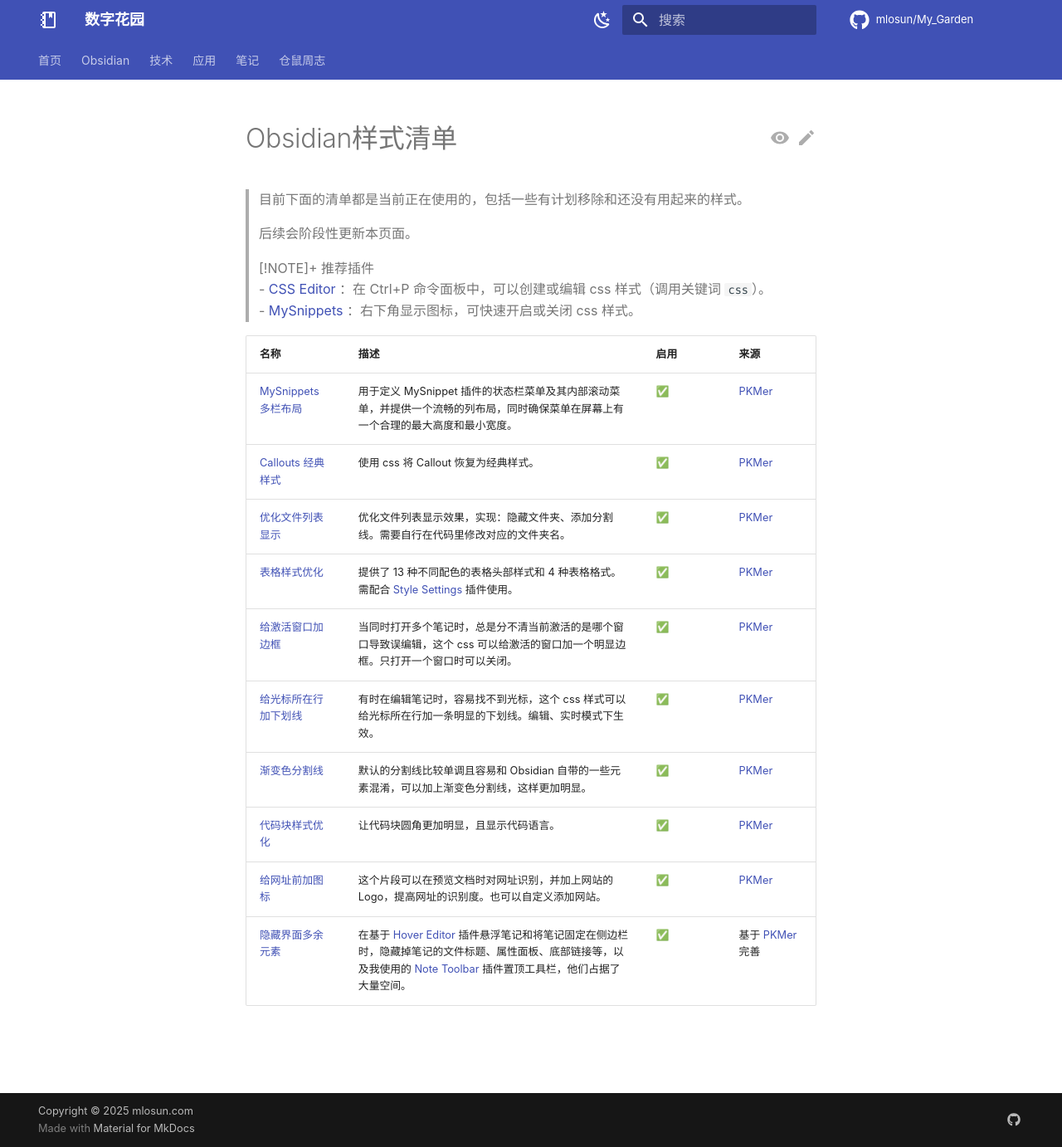
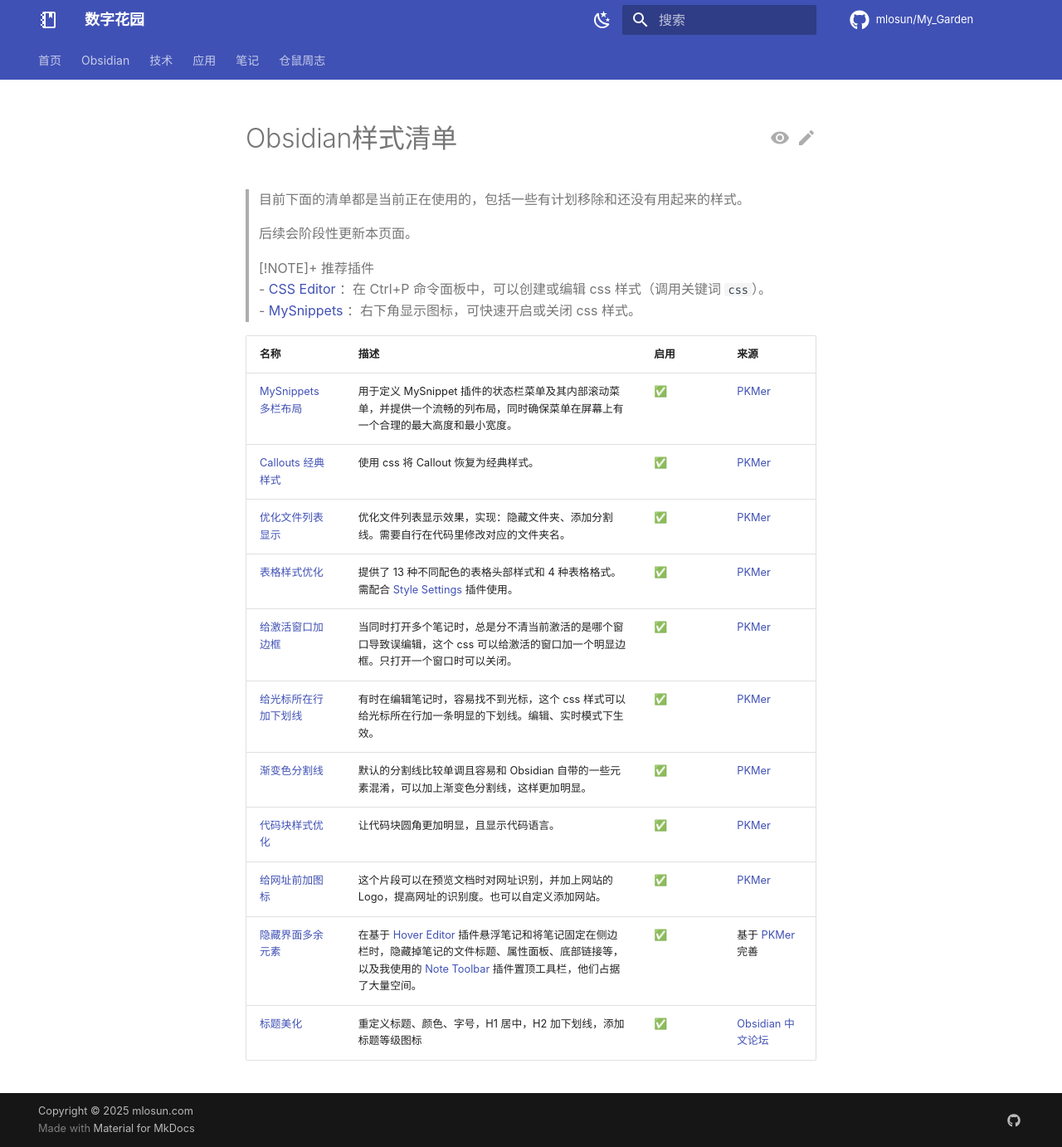
Before and after one commit to mlosun/My_Garden, an MkDocs documentation site: the page built from docs/obsidian/Obsidian样式清单.md, in a window 1280 px wide and 1382 px high. Shown: the whole window at 83% size. Built offline with MkDocs 1.6.1 and Material for MkDocs 9.7.7, drawn with Linux system fonts in a browser that asks for light colours; comment, search, counter and statistics services are not loaded; some of the changed lines change nothing that is shown.

Commit message:
PUSH NOTE : Obsidian样式清单.md

```diff
--- a/docs/obsidian/Obsidian样式清单.md
+++ b/docs/obsidian/Obsidian样式清单.md
@@ -1,6 +1,6 @@
 ---
 created: 2025-06-09
-updated: 2025-06-10
+updated: 2025-06-23
 share: true
 ---
 
@@ -24,3 +24,4 @@
 | [代码块样式优化](./snippets/%E4%BB%A3%E7%A0%81%E5%9D%97%E6%A0%B7%E5%BC%8F%E4%BC%98%E5%8C%96.md)         | 让代码块圆角更加明显，且显示代码语言。                                                                                                                                                                                               | ✅   | [PKMer](https://pkmer.cn/Pkmer-Docs/10-obsidian/obsidian%E5%A4%96%E8%A7%82/css-%E7%89%87%E6%AE%B5/obsidian%E6%A0%B7%E5%BC%8F-%E5%9C%86%E8%A7%92%E4%BB%A3%E7%A0%81%E5%9D%97%E6%A0%B7%E5%BC%8F/)                                                                                                                                      |
 | [给网址前加图标](./snippets/%E7%BB%99%E7%BD%91%E5%9D%80%E5%89%8D%E5%8A%A0%E5%9B%BE%E6%A0%87.md)         | 这个片段可以在预览文档时对网址识别，并加上网站的 Logo，提高网址的识别度。也可以自定义添加网站。                                                                                                                                                                | ✅   | [PKMer](https://pkmer.cn/Pkmer-Docs/10-obsidian/obsidian%E5%A4%96%E8%A7%82/css-%E7%89%87%E6%AE%B5/obsidian%E7%BD%91%E5%9D%80%E5%89%8D%E8%87%AA%E5%8A%A8%E5%8A%A0%E5%9B%BE%E6%A0%87/)                                                                                                                                                |
 | [隐藏界面多余元素](./snippets/%E9%9A%90%E8%97%8F%E7%95%8C%E9%9D%A2%E5%A4%9A%E4%BD%99%E5%85%83%E7%B4%A0.md)        | 在基于 [Hover Editor](https://github.com/nothingislost/obsidian-hover-editor) 插件悬浮笔记和将笔记固定在侧边栏时，隐藏掉笔记的文件标题、属性面板、底部链接等，以及我使用的 [Note Toolbar](https://github.com/chrisgurney/obsidian-note-toolbar) 插件置顶工具栏，他们占据了大量空间。 | ✅   | 基于 [PKMer](https://pkmer.cn/Pkmer-Docs/10-obsidian/obsidian%E5%A4%96%E8%A7%82/css-%E7%89%87%E6%AE%B5/obsidian%E6%A0%B7%E5%BC%8F-hovereditor%E6%8F%92%E4%BB%B6%E5%BC%B9%E7%AA%97%E4%B8%AD%E9%9A%90%E8%97%8Fproperties%E5%B1%9E%E6%80%A7%E9%9D%A2%E6%9D%BF/) 完善                                                                       |
+| [标题美化](./snippets/%E6%A0%87%E9%A2%98%E7%BE%8E%E5%8C%96.md)            | 重定义标题、颜色、字号，H1 居中，H2 加下划线，添加标题等级图标                                                                                                                                                                                | ✅   | [Obsidian 中文论坛](https://forum-zh.obsidian.md/t/topic/11484)                                                                                                                                                                                                                                                                         |
```
